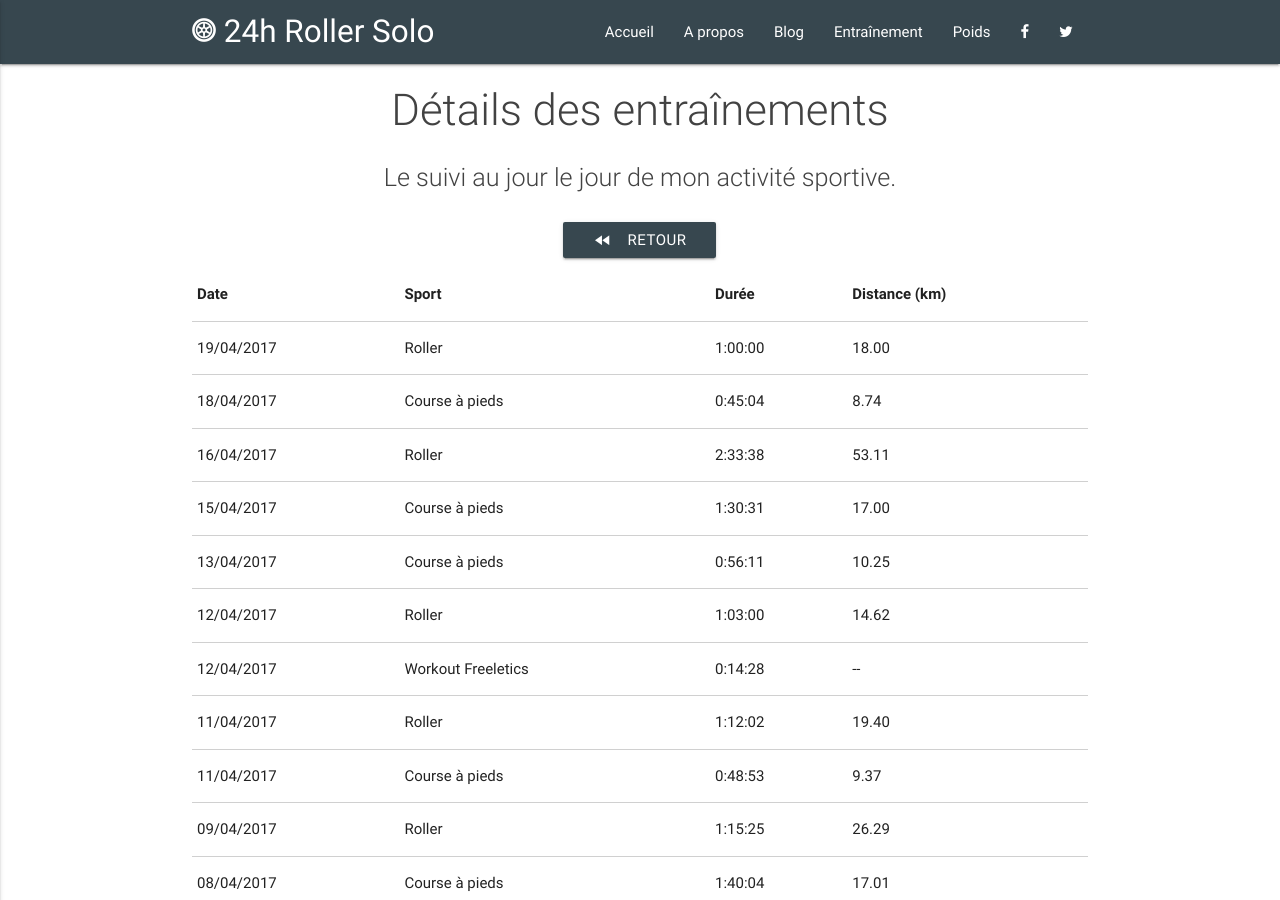
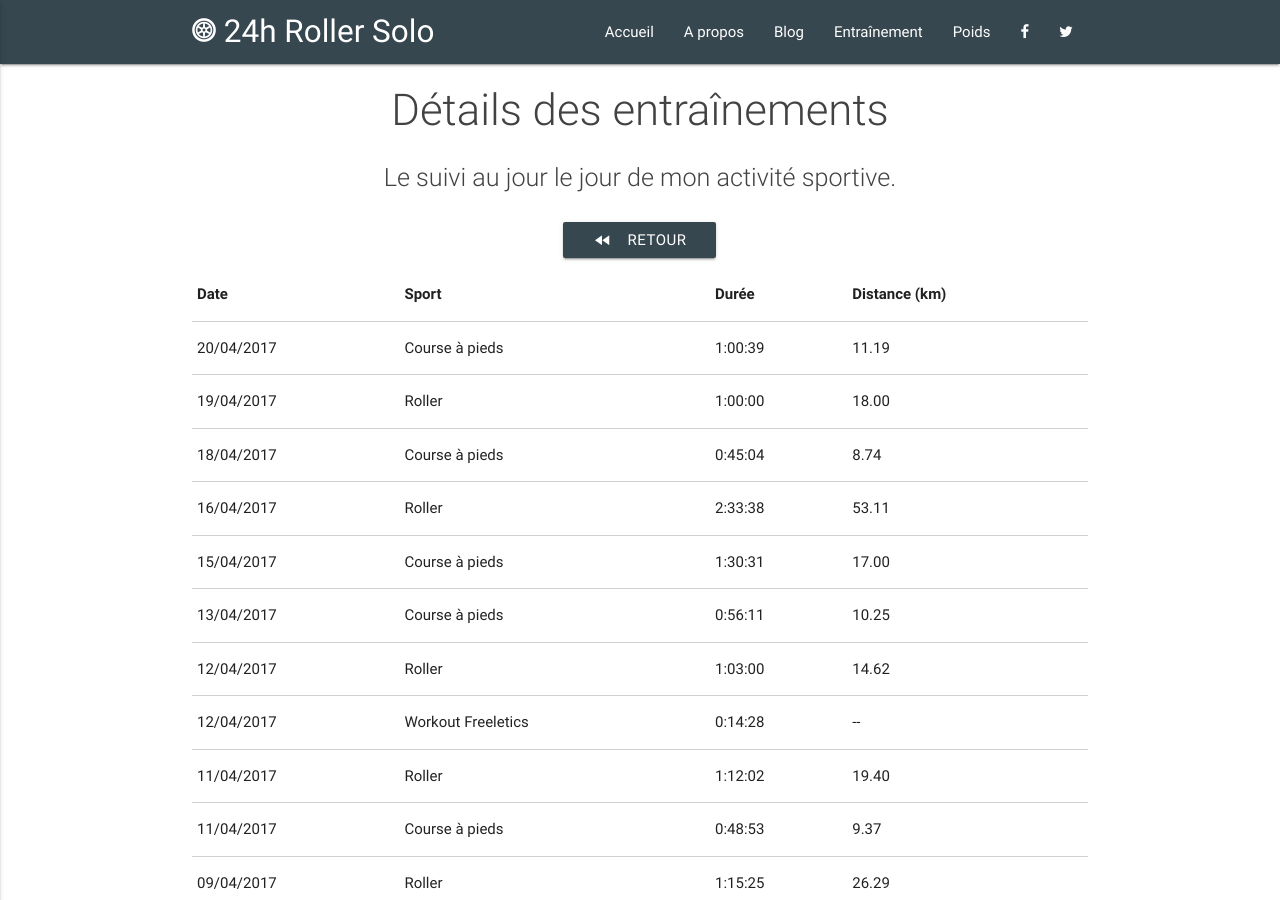
Before and after one commit to 24hRollerSolo/24hRollerSolo.github.io, a Jekyll site: the page built from training/details.html, in a window 1280 px wide and 900 px high. Built offline with Jekyll 4.4.1, drawn with Linux system fonts in a browser that asks for light colours.

Commit message:
Add 2017-04-20 running

```diff
--- a/_data/sports.json
+++ b/_data/sports.json
@@ -1,4 +1,5 @@
 [
+  {"date": "2017-04-20", "type": "RUNNING", "distance": "11.19", "duration": "1:00:39"},
   {"date": "2017-04-19", "type": "ROLLER", "distance": "18.00", "duration": "1:00:00"},
   {"date": "2017-04-18", "type": "RUNNING", "distance": "8.74", "duration": "0:45:04"},
   {"date": "2017-04-16", "type": "ROLLER", "distance": "53.11", "duration": "2:33:38"},
```
